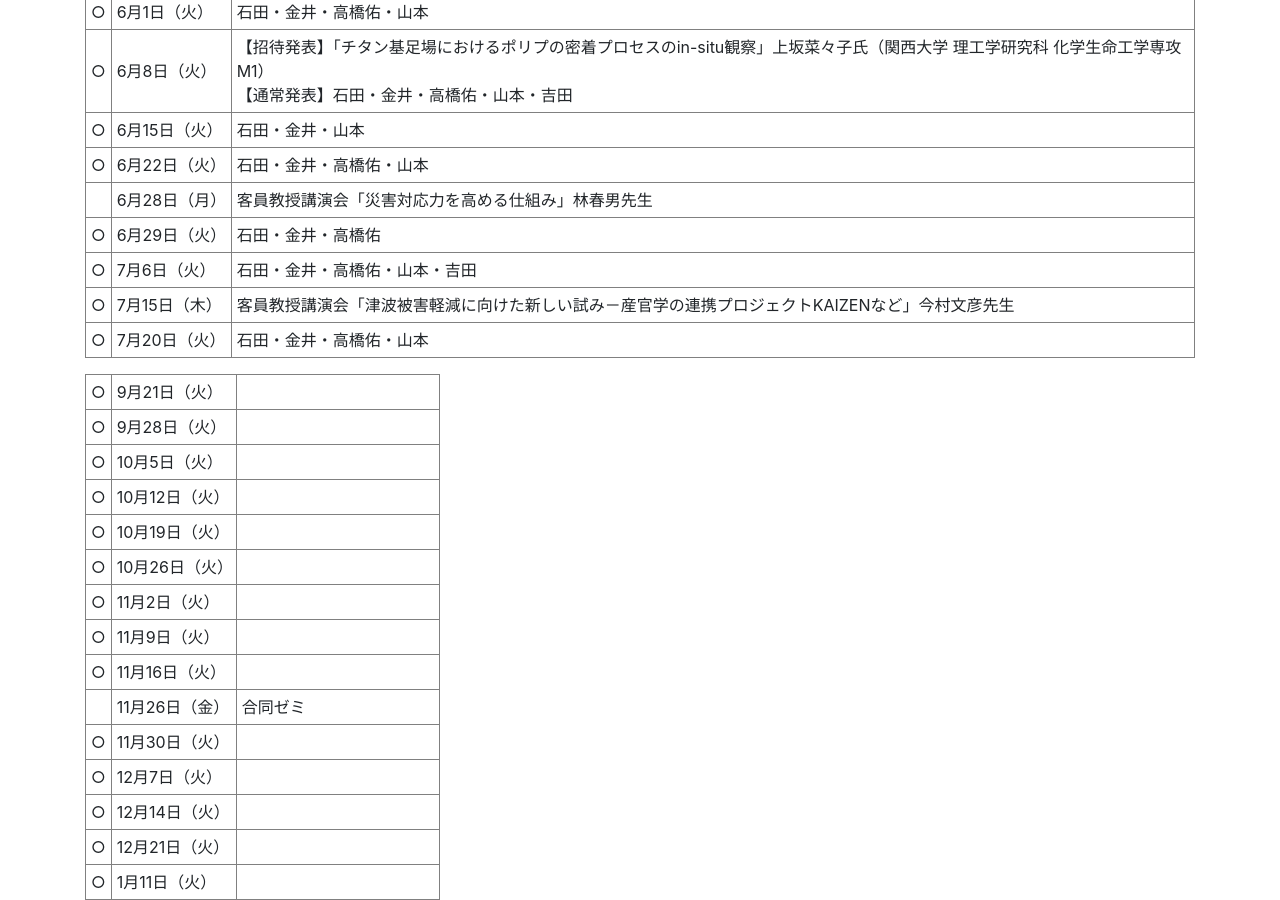
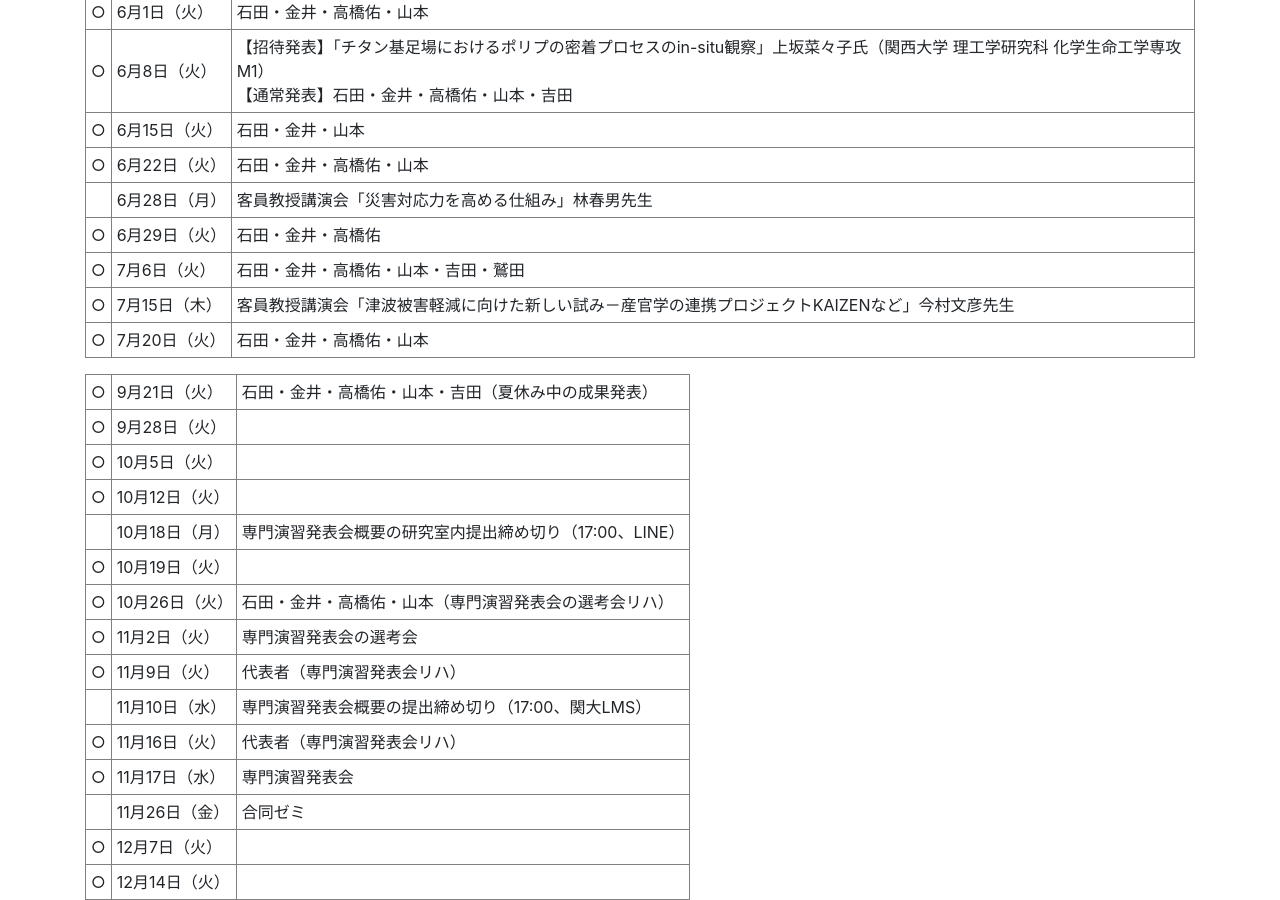
Before and after one commit to tkhslab/tkhslab.github.io, a Jekyll site: the page built from forstudents.md, in a window 1280 px wide and 900 px high, scrolled down 2110 px. Built offline with Jekyll 4.4.1, drawn with Linux system fonts in a browser that asks for light colours; nearby versions of some CDN libraries.

Commit message:
update general seminar

```diff
--- a/forstudents.md
+++ b/forstudents.md
@@ -149,7 +149,7 @@ title: For students
 <td>○</td><td>6月29日（火）</td><td>石田・金井・高橋佑</td>
 </tr>
 <tr>
-<td>○</td><td>7月6日（火）</td><td>石田・金井・高橋佑・山本・吉田</td>
+<td>○</td><td>7月6日（火）</td><td>石田・金井・高橋佑・山本・吉田・鷲田</td>
 </tr>
 <tr>
 <td>○</td><td>7月15日（木）</td><td>客員教授講演会「津波被害軽減に向けた新しい試み－産官学の連携プロジェクトKAIZENなど」今村文彦先生</td>
@@ -165,7 +165,7 @@ title: For students
 <table border="1" cellpadding="5">
 <tbody>
 <tr>
-<td>○</td><td width="125">9月21日（火）</td><td></td>
+<td>○</td><td width="125">9月21日（火）</td><td>石田・金井・高橋佑・山本・吉田（夏休み中の成果発表）</td>
 </tr>
 <tr>
 <td>○</td><td>9月28日（火）</td><td></td>
@@ -177,25 +177,31 @@ title: For students
 <td>○</td><td>10月12日（火）</td><td></td>
 </tr>
 <tr>
+<td></td><td>10月18日（月）</td><td>専門演習発表会概要の研究室内提出締め切り（17:00、LINE）</td>
+</tr>
+<tr>
 <td>○</td><td>10月19日（火）</td><td></td>
 </tr>
 <tr>
-<td>○</td><td>10月26日（火）</td><td></td>
+<td>○</td><td>10月26日（火）</td><td>石田・金井・高橋佑・山本（専門演習発表会の選考会リハ）</td>
 </tr>
 <tr>
-<td>○</td><td>11月2日（火）</td><td></td>
+<td>○</td><td>11月2日（火）</td><td>専門演習発表会の選考会</td>
 </tr>
 <tr>
-<td>○</td><td>11月9日（火）</td><td></td>
+<td>○</td><td>11月9日（火）</td><td>代表者（専門演習発表会リハ）</td>
 </tr>
 <tr>
-<td>○</td><td>11月16日（火）</td><td></td>
+<td></td><td>11月10日（水）</td><td>専門演習発表会概要の提出締め切り（17:00、関大LMS）</td>
+</tr>
+<tr>
+<td>○</td><td>11月16日（火）</td><td>代表者（専門演習発表会リハ）</td>
+</tr>
+<tr>
+<td>○</td><td>11月17日（水）</td><td>専門演習発表会</td>
 </tr>
 <tr>
 <td></td><td>11月26日（金）</td><td>合同ゼミ</td>
-</tr>
-<tr>
-<td>○</td><td>11月30日（火）</td><td></td>
 </tr>
 <tr>
 <td>○</td><td>12月7日（火）</td><td></td>
```
